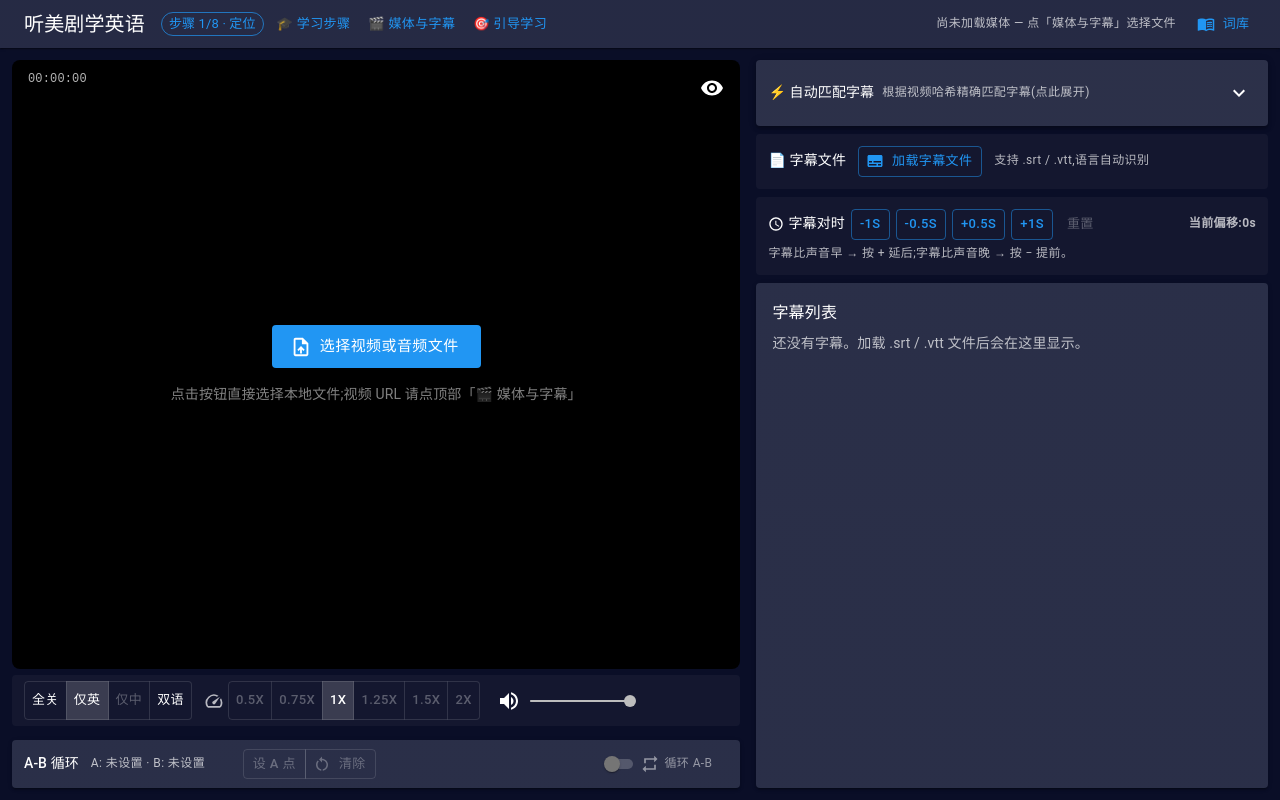
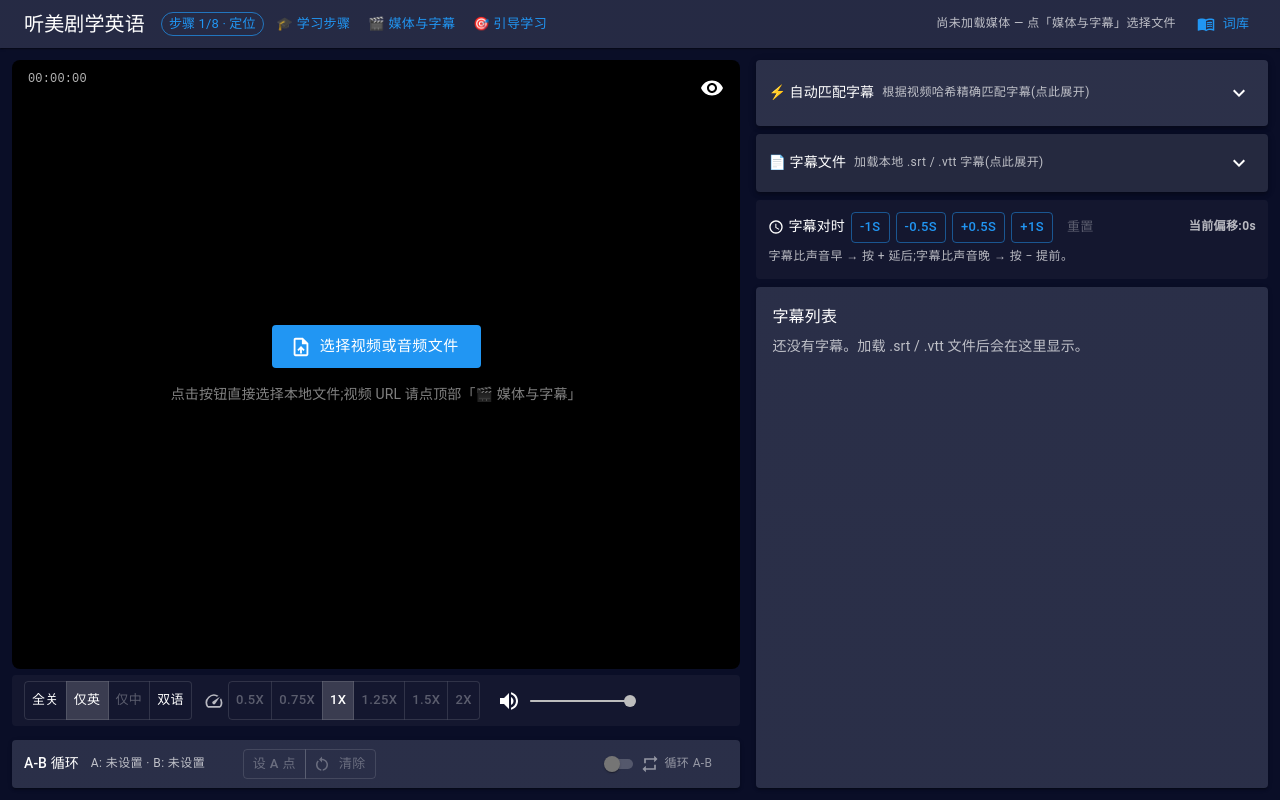
Before and after one commit to ZebarFish/MovieLearning, a React (Vite) app: page / in a window 1280 px wide. Built offline with nearby package versions, Linux system fonts and the light colour scheme.

Commit message:
ui: keep steps drawer open on step change; collapse subtitle-file loader
- Learning steps drawer no longer auto-hides when navigating steps
- SubtitleFileLoader gains collapsible mode (one-line header, default
  collapsed on the main stage) matching AutoSubtitleMatch style

```diff
--- a/src/App.tsx
+++ b/src/App.tsx
@@ -522,7 +522,11 @@ export default function App(): JSX.Element {
             collapsible
             defaultExpanded={false}
           />
-          <SubtitleFileLoader onAddTrack={handleAddTrackFromFile} />
+          <SubtitleFileLoader
+            onAddTrack={handleAddTrackFromFile}
+            collapsible
+            defaultExpanded={false}
+          />
           <SubtitleOffsetControl
             offset={subtitleOffset}
             onChange={setSubtitleOffset}
@@ -680,10 +684,7 @@ export default function App(): JSX.Element {
           <LearningSteps
             steps={LEARNING_STEPS}
             currentIndex={stepIndex}
-            onChange={(idx) => {
-              setStepIndex(idx);
-              closeDrawer();
-            }}
+            onChange={(idx) => setStepIndex(idx)}
           />
         </Box>
       </Drawer>
--- a/src/components/SubtitleFileLoader.tsx
+++ b/src/components/SubtitleFileLoader.tsx
@@ -1,18 +1,25 @@
 /**
  * SubtitleFileLoader
  *
- * Compact subtitle-file picker shown directly above the subtitle list on the
- * main stage. Load a local .srt / .vtt file — the language is auto-detected
- * from the subtitle text (CJK / kana / hangul heuristics) and the parsed
- * track is forwarded to the parent via onAddTrack.
+ * Compact subtitle-file picker. Load a local .srt / .vtt file — the
+ * language is auto-detected from the subtitle text (CJK / kana / hangul
+ * heuristics) and the parsed track is forwarded to the parent via
+ * onAddTrack.
+ *
+ * `collapsible` renders a single-line header that expands on click — used
+ * on the main stage to keep the right column compact.
  */
 import { useRef, useState } from 'react';
 import {
   Box,
   Button,
+  Collapse,
+  IconButton,
+  Paper,
   Stack,
   Typography,
 } from '@mui/material';
+import ExpandMoreIcon from '@mui/icons-material/ExpandMore';
 import SubtitlesIcon from '@mui/icons-material/Subtitles';
 import type { SubtitleLang, SubtitleTrack } from '../types';
 import { parseSubtitles } from '../utils/subtitleParser';
@@ -45,12 +52,20 @@ export function detectSubtitleLang(text: string): SubtitleLang {
 
 interface SubtitleFileLoaderProps {
   onAddTrack: (track: SubtitleTrack) => void;
+  /** Render as a collapsible one-line panel (default: always expanded). */
+  collapsible?: boolean;
+  defaultExpanded?: boolean;
 }
 
 export function SubtitleFileLoader({
   onAddTrack,
+  collapsible = false,
+  defaultExpanded = true,
 }: SubtitleFileLoaderProps): JSX.Element {
   const fileRef = useRef<HTMLInputElement>(null);
+  const [expanded, setExpanded] = useState<boolean>(
+    collapsible ? defaultExpanded : true,
+  );
   const [lastName, setLastName] = useState<string>('');
   const [lastLang, setLastLang] = useState<SubtitleLang | null>(null);
   const [error, setError] = useState<string>('');
@@ -88,19 +103,8 @@ export function SubtitleFileLoader({
     }
   };
 
-  return (
-    <Box
-      sx={{
-        p: 1.5,
-        mb: 1,
-        backgroundColor: 'rgba(255,255,255,0.04)',
-        borderRadius: 1,
-      }}
-    >
-      <Stack direction="row" spacing={1.5} alignItems="center">
-        <Typography variant="subtitle2" sx={{ whiteSpace: 'nowrap' }}>
-          📄 字幕文件
-        </Typography>
+  const content = (
+    <Stack direction="row" spacing={1.5} alignItems="center" sx={{ mt: collapsible ? 1 : 0 }}>
       <input
         ref={fileRef}
         type="file"
@@ -128,8 +132,7 @@ export function SubtitleFileLoader({
           whiteSpace: 'nowrap',
           flex: 1,
           minWidth: 0,
-          }
-          }
+        }}
       >
         {error
           ? error
@@ -138,6 +141,50 @@ export function SubtitleFileLoader({
             : '支持 .srt / .vtt,语言自动识别'}
       </Typography>
     </Stack>
-    </Box>
+  );
+
+  return (
+    <Paper
+      elevation={3}
+      sx={{
+        p: 1.5,
+        mb: 1,
+        backgroundColor: 'rgba(255,255,255,0.04)',
+      }}
+    >
+      <Stack
+        direction="row"
+        spacing={1}
+        alignItems="center"
+        onClick={collapsible ? () => setExpanded((v) => !v) : undefined}
+        sx={{
+          cursor: collapsible ? 'pointer' : 'default',
+          userSelect: 'none',
+        }}
+      >
+        <Typography variant="subtitle2" sx={{ whiteSpace: 'nowrap', display: 'flex', alignItems: 'center', gap: 0.5 }}>
+          📄 字幕文件
+        </Typography>
+        {collapsible && !expanded && (
+          <Typography variant="caption" color="text.secondary" sx={{ flex: 1 }}>
+            {lastName ? lastName : '加载本地 .srt / .vtt 字幕(点此展开)'}
+          </Typography>
+        )}
+        {collapsible && (
+          <IconButton
+            size="small"
+            aria-label={expanded ? '收起' : '展开'}
+            sx={{
+              ml: 'auto',
+              transform: expanded ? 'rotate(180deg)' : 'none',
+              transition: 'transform 0.2s',
+            }}
+          >
+            <ExpandMoreIcon />
+          </IconButton>
+        )}
+      </Stack>
+      {collapsible ? <Collapse in={expanded}>{content}</Collapse> : content}
+    </Paper>
   );
 }
```
Lines whose indentation alone changed are shown as unchanged.
